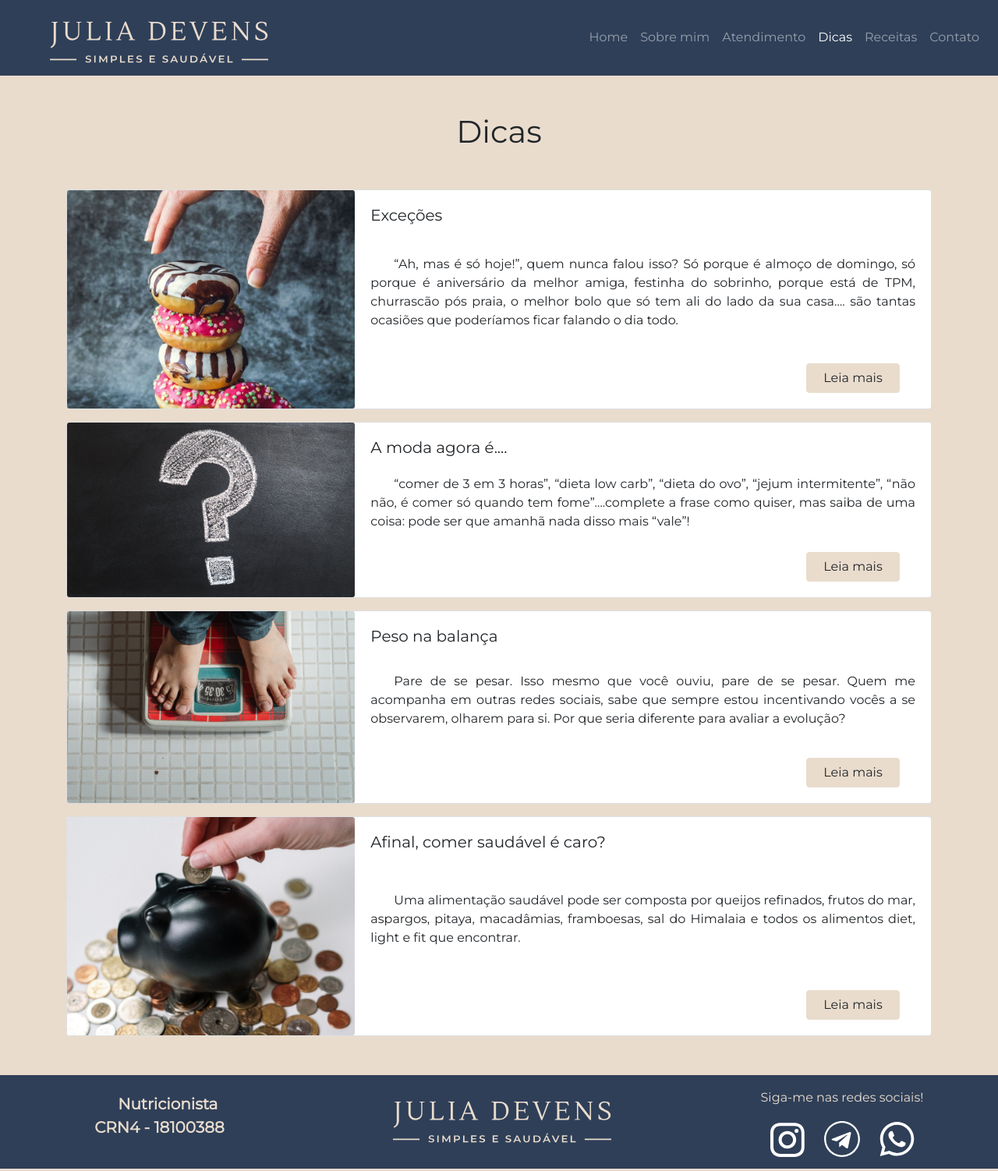
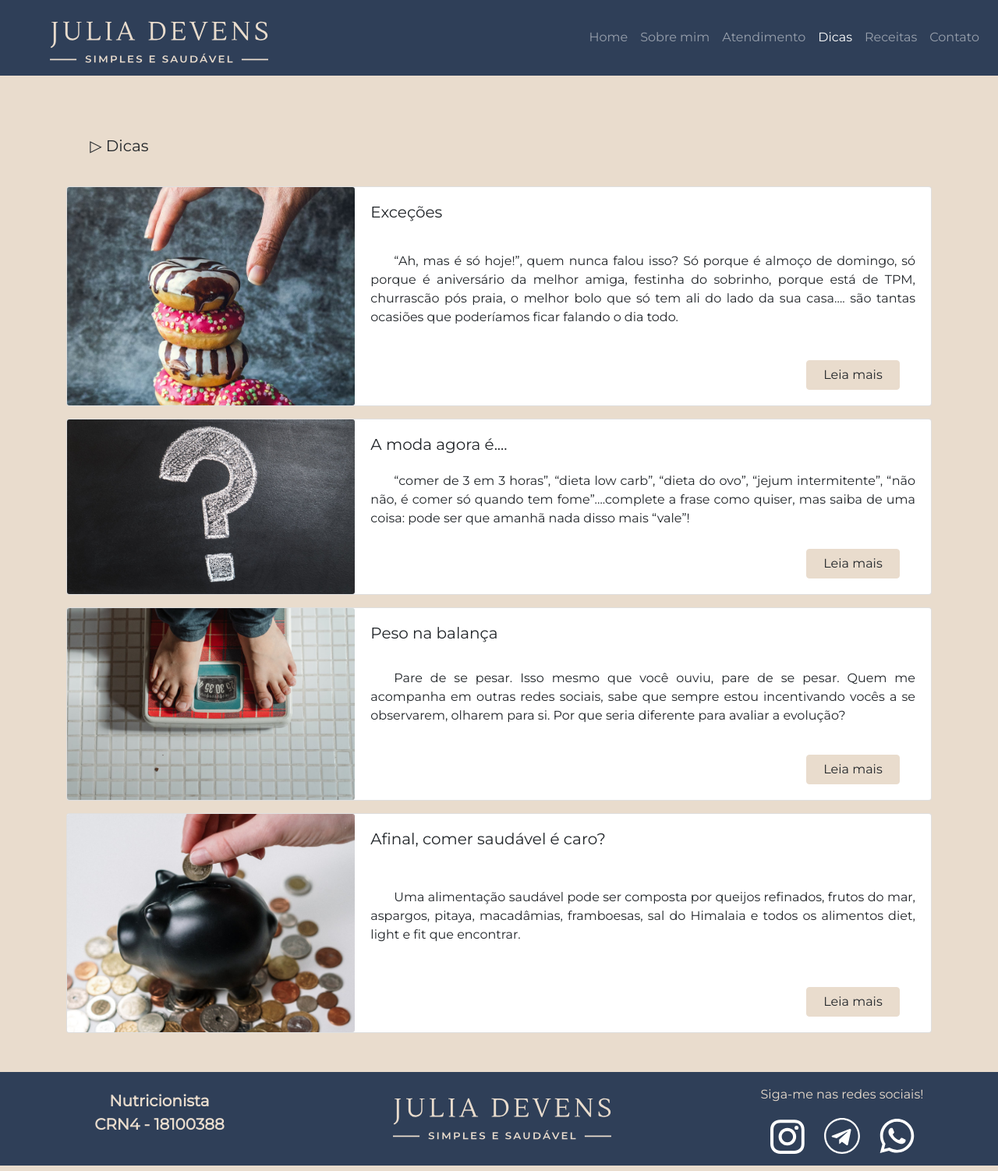
Before and after one commit to jaromaidukaitis/projeto-site, a plain HTML site: page dicas.html in a window 1280 px wide. Shown: the whole page at 78% size. Drawn offline with nearby package versions, Linux system fonts and the light colour scheme; a web font is replaced by a local one.

Commit message:
correção de erro do footer e edição de título

```diff
--- a/dicas.html
+++ b/dicas.html
@@ -56,7 +56,7 @@
         </header>
 
         <main>
-            <h1 class="dicas">Dicas</h1>
+            <h5 class="dicas">&#9655; Dicas</h5>
             <div class="container conteudo">
                 <div class="card mb-3">
                     <div class="row no-gutters">
@@ -245,7 +245,7 @@
         </main>
         <footer id="footer">
 			<div class="nome-CRN">
-				<p>Nutricionista <br>
+				<p class="CRN">Nutricionista <br>
 				CRN4 - 18100388</p>
 			</div>
 			<img
--- a/style/dicas.css
+++ b/style/dicas.css
@@ -13,8 +13,8 @@ p{
 }
 
 .dicas{
-    text-align: center;
-    padding: 10px;
+    padding-top: 40px;
+    padding-left: 9%;
 }
 
 
--- a/style/footer.css
+++ b/style/footer.css
@@ -32,8 +32,13 @@
 .nome-CRN {
 	font-weight: bold;
 	text-align: center;
-	padding: 2%;
+	padding: 0 2%;
 	font-size: 20px;
+}
+
+.CRN {
+	text-indent: 0;
+	text-align: center;
 }
 
 .redes-sociais {
--- a/style/receitas.css
+++ b/style/receitas.css
@@ -3,8 +3,8 @@ body{
 }
 
 .title-receitas{
-    text-align: center;
     padding-top: 40px;
+    padding-left: 11%;
 }
 
 .div-flex{
--- a/style/style.css
+++ b/style/style.css
@@ -31,6 +31,8 @@ body {
 
 .main-titulo-att {
 	width: -webkit-fill-available;
+	margin-left: 15px;
+    padding-bottom: 15px;
 }
 
 .texto-julia {
```
Also changed, not shown: index.html (+2 -2 lines), receitas.html (+2 -2 lines).
